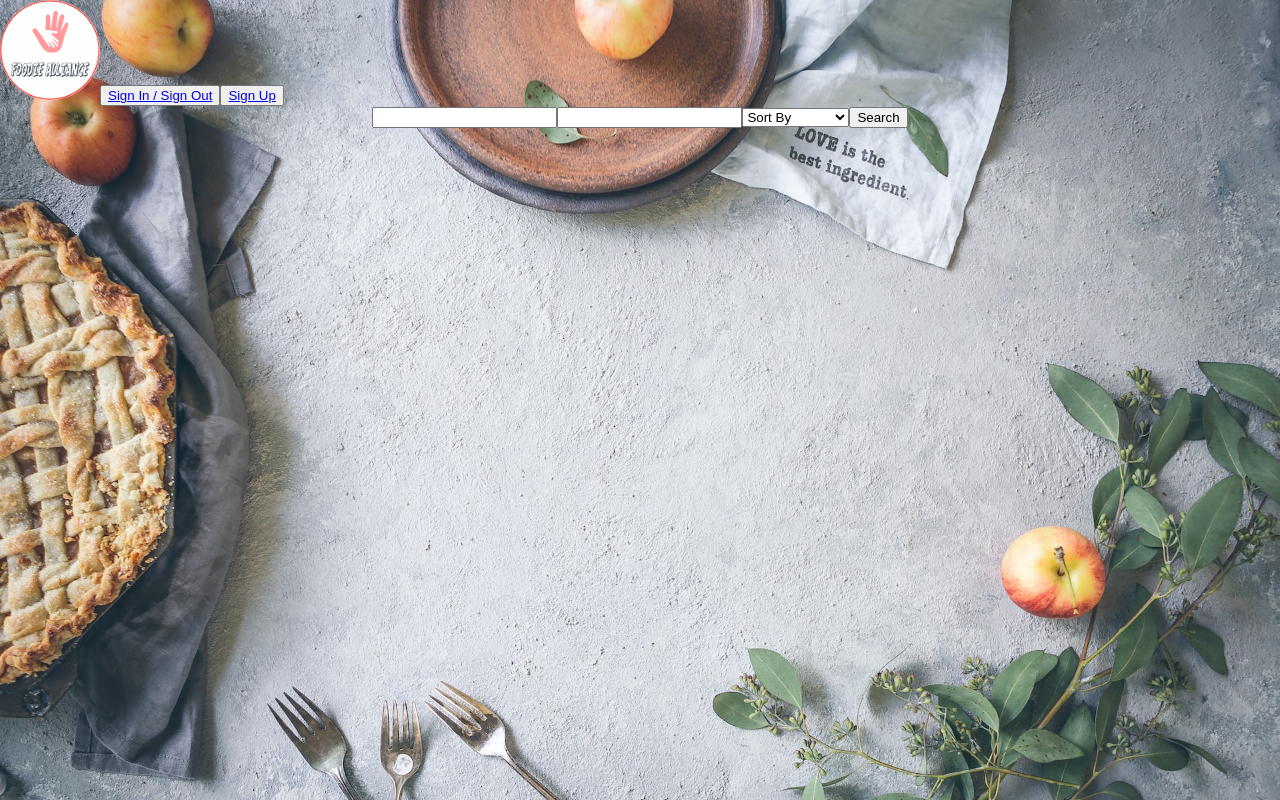
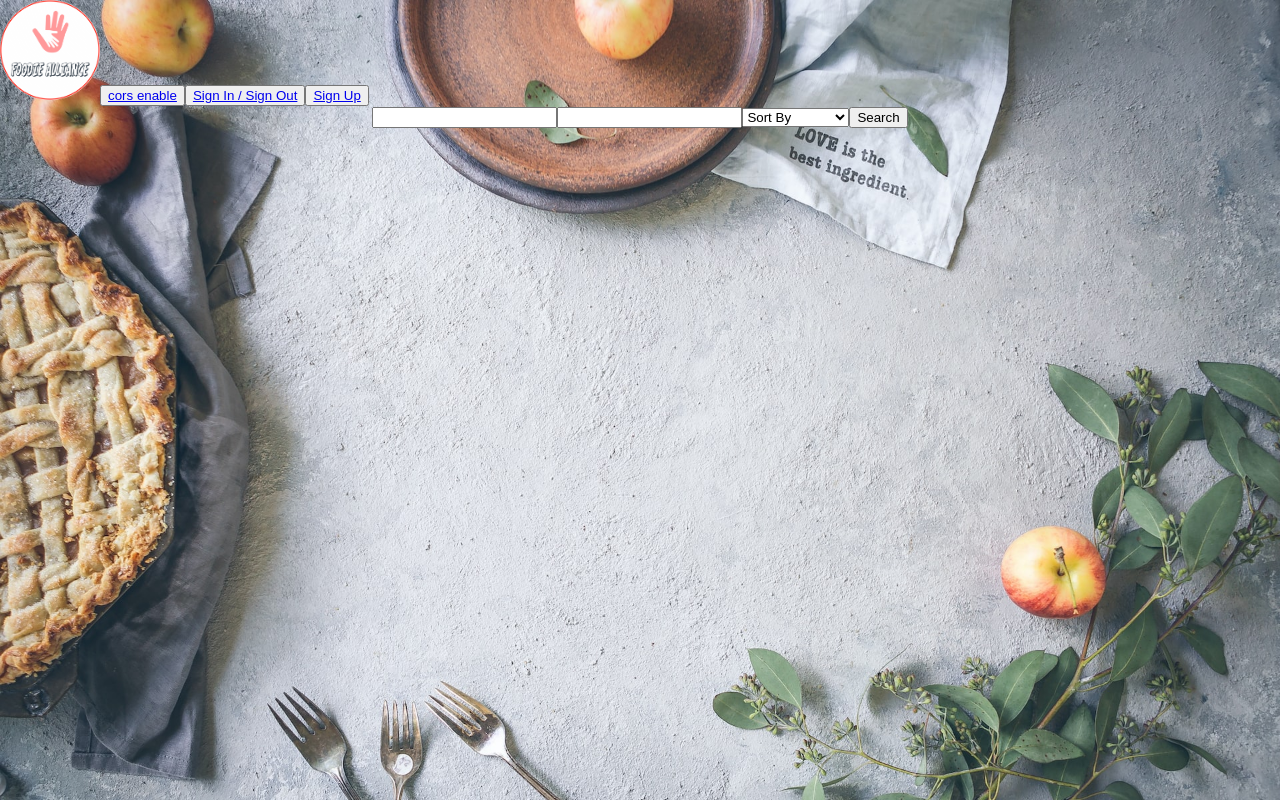
Before and after one commit to zbl14/capstone-planning-log-and-proposal, a React (Create React App) app: page / in a window 1280 px wide. Built offline with nearby package versions, Linux system fonts and the light colour scheme; no server answers.

Commit message:
add cors enable button

```diff
--- a/src/components/TopNav.js
+++ b/src/components/TopNav.js
@@ -9,6 +9,11 @@ const TopNav = () => {
         <img src={logo} alt="logo" width="100px" />
       </Link>
       <button>
+        <a href="https://cors-anywhere.herokuapp.com/corsdemo" target="_blank">
+          cors enable
+        </a>
+      </button>
+      <button>
         <Link to="/sign-in">Sign In / Sign Out</Link>
       </button>
       <button>
```
